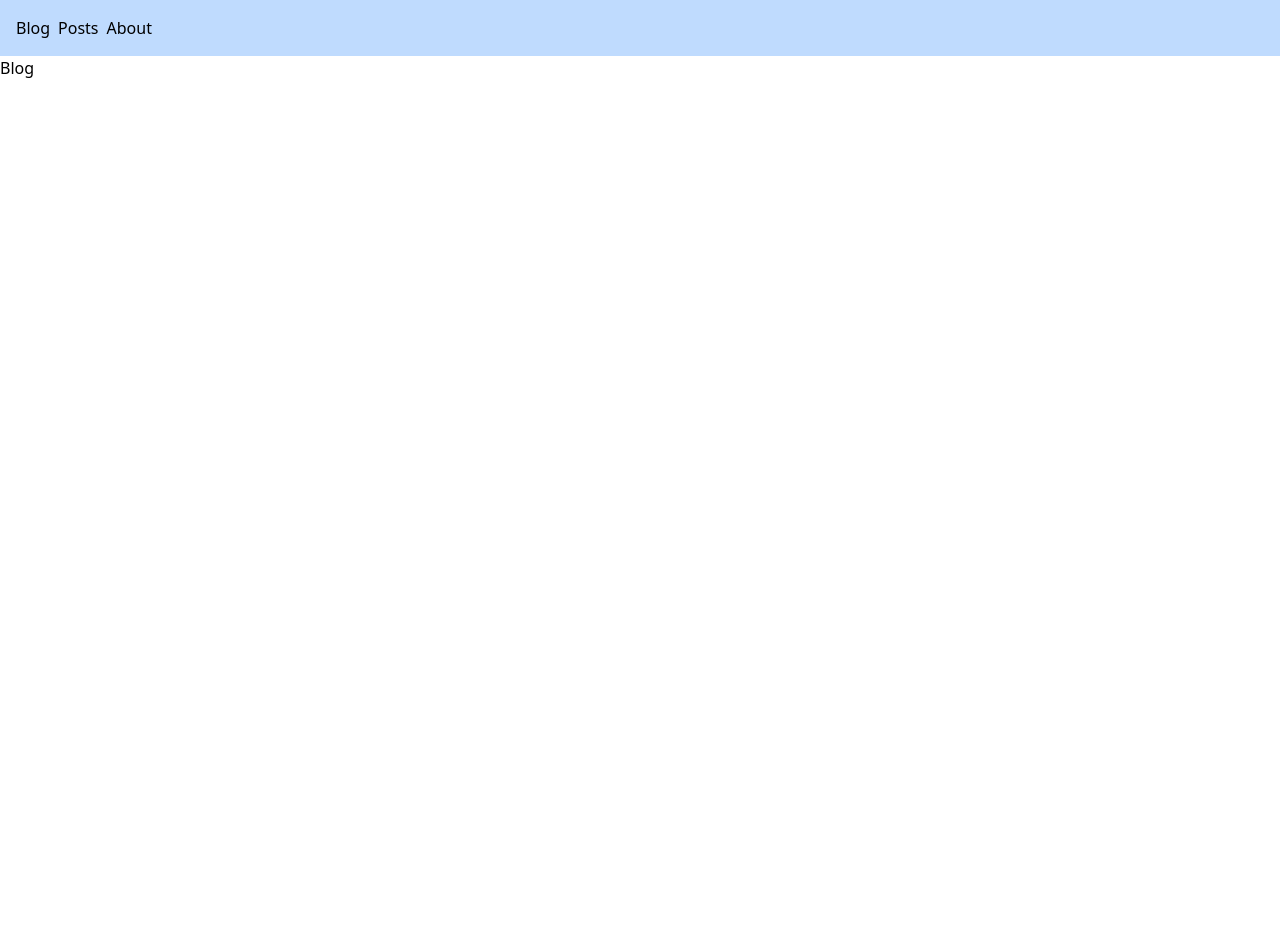
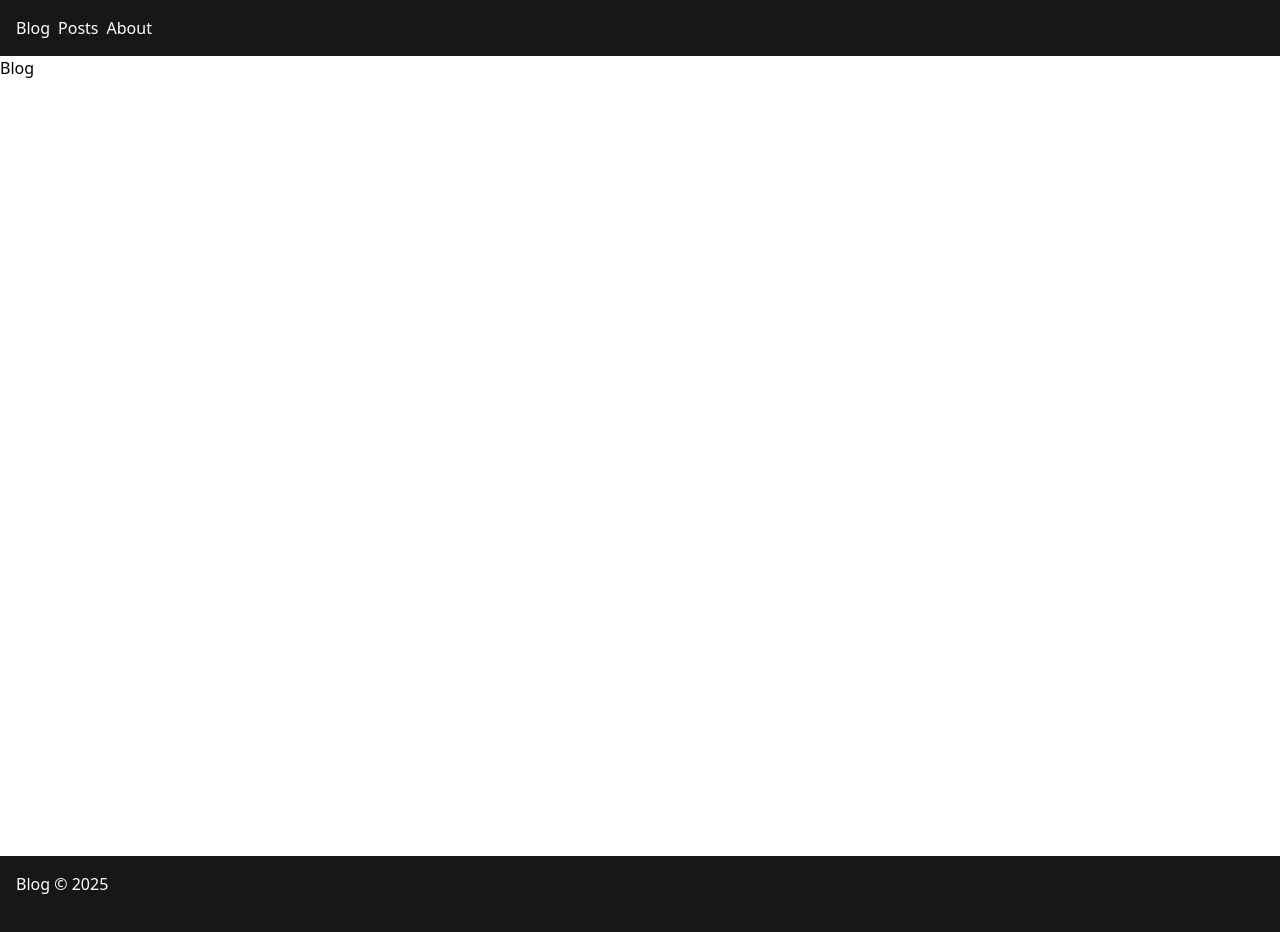
Before and after one commit to guitar6029/myblog, a Next.js app: page / in a window 1280 px wide. Shown: the top 932 px of the page. Before the commit the page ends 856 px from the top, so only its background shows below. Built offline with nearby package versions, Linux system fonts and the light colour scheme.

Commit message:
added Footer, added text color white to header and footer, changed the bg color for header and footer

```diff
--- a/src/app/layout.tsx
+++ b/src/app/layout.tsx
@@ -1,5 +1,6 @@
 import Header from "@/components/Header/Header";
 import "./globals.css";
+import Footer from "@/components/Footer/Footer";
 
 export default function RootLayout({
   children,
@@ -12,9 +13,8 @@ export default function RootLayout({
         <Header/>
         <main>
         {children}
-
         </main>
-        {/* <Footer /> */}
+        <Footer />
         </body>
     </html>
   );
--- /dev/null
+++ b/src/components/Footer/Footer.tsx
@@ -0,0 +1,10 @@
+export default function Footer(){
+    return (
+        <footer className="min-h-[25vh] bg-neutral-900 p-4 flex flex-col text-white ">
+            <div className="flex flex-row items-center">
+                <span>Blog &copy; 2025</span>
+            </div>
+
+        </footer>
+    )
+}
--- a/src/components/Header/Header.tsx
+++ b/src/components/Header/Header.tsx
@@ -2,7 +2,7 @@ import Link from "next/link"
 
 export default function Header() {
     return (
-        <header className="flex flex-row items-center p-4 bg-blue-200 gap-2 ">
+        <header className="flex flex-row items-center p-4 bg-neutral-900 gap-2 text-white">
             <div>
                 <span>Blog</span>
             </div>
```
